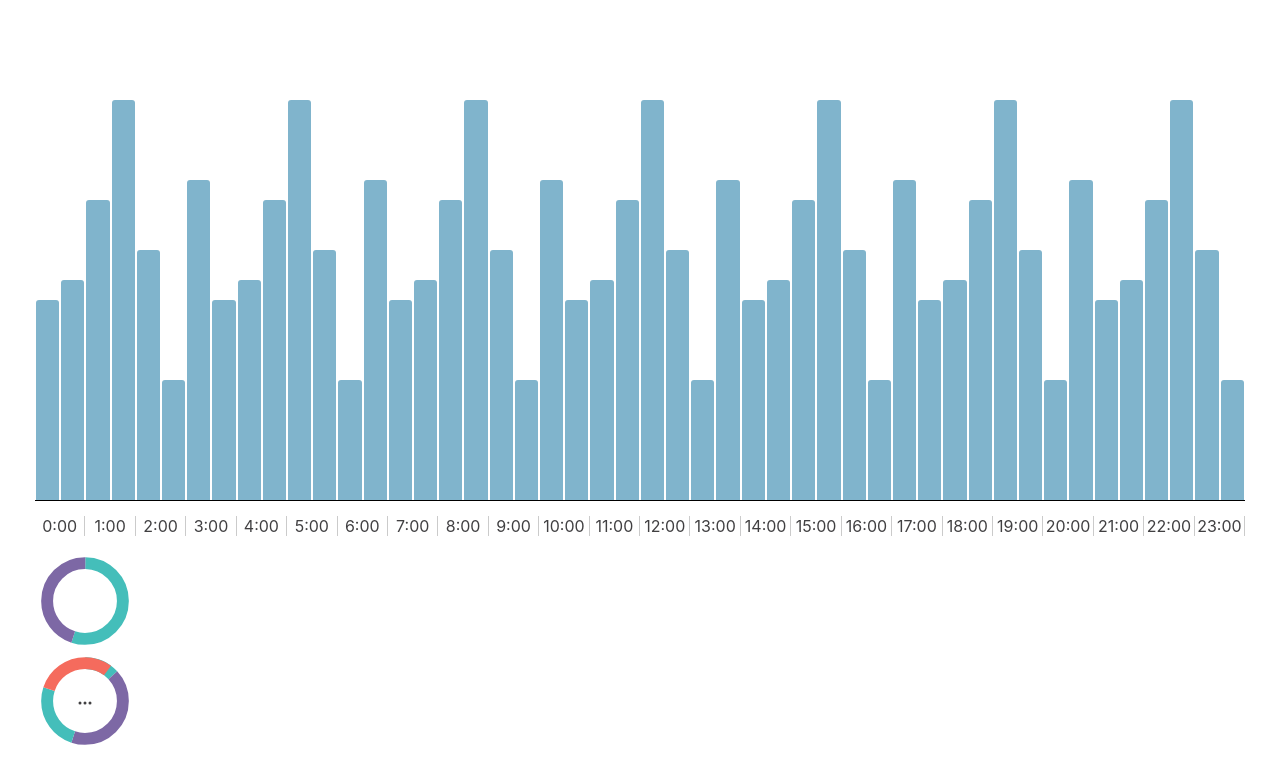
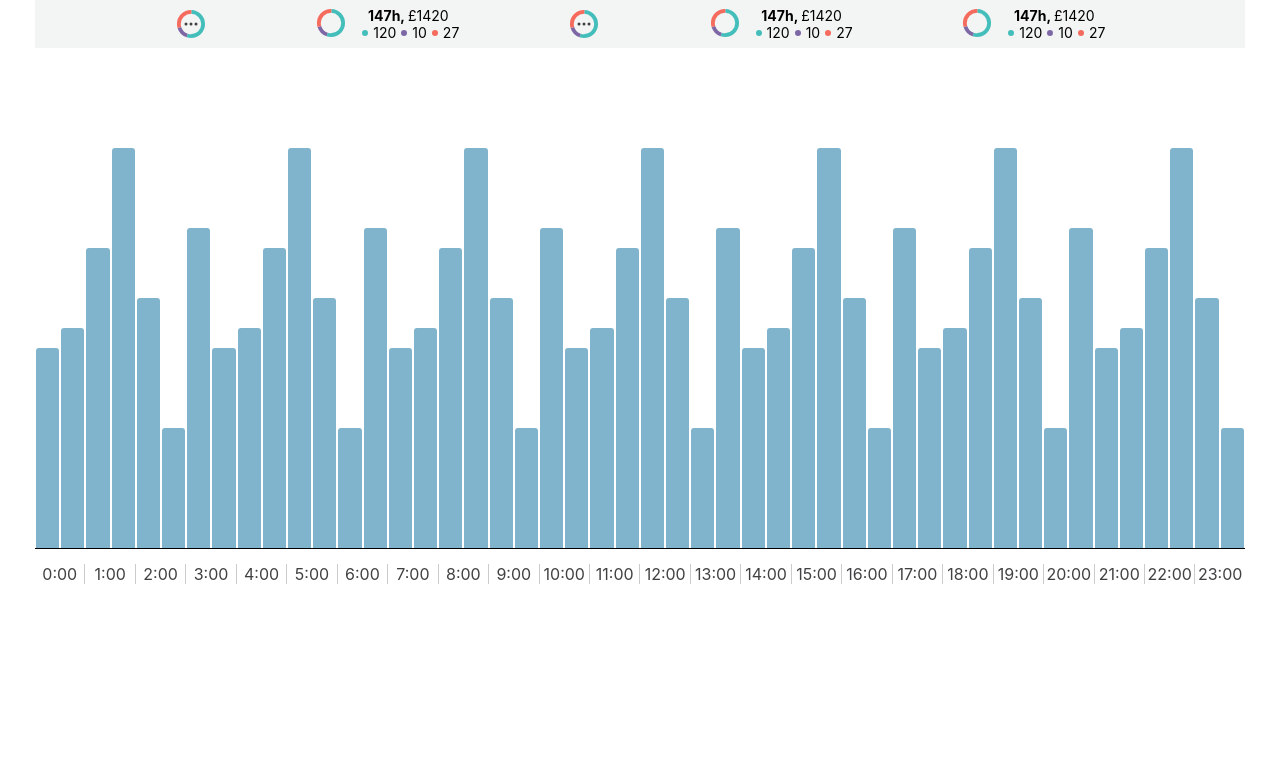
Before and after one commit to tishparichkova/poc-charts, a React (Create React App) app: page / in a window 1280 px wide. Shown: the top 784 px of the page. Built offline with nearby package versions, Linux system fonts and the light colour scheme.

Commit message:
further logic

```diff
--- a/src/App.css
+++ b/src/App.css
@@ -3,21 +3,6 @@
   padding: 0 35px;
 }
 
-.bar-chart-section {
-  overflow: auto;
-  display: flex;
-}
-
-.chart-timeline-holder {
-  flex: 0 0 100%;
-}
-
-.column-chart-wrapper {
-  display: flex;
-  flex-direction: row;
-  overflow: auto;
-}
-
 .App div:last-child > div.timeline-holder > span:last-child {
   border: 0 none;
 }
--- a/src/App.js
+++ b/src/App.js
@@ -1,60 +1,15 @@
 import React from 'react';
 import './App.css';
-import { ColumnChart } from './components/ColumnChart/ColumnChart';
-import { TimeLine } from './components/TimeLine/TimeLine';
-import { PieChart } from './components/PieChart/PieChart';
+import { ChartSection } from './components/ChartSection/ChartSection';
 
 function App() {
-  const pieChartColors = [
-    {  fill: 'transparent', stroke: '#44beba', },
-    {  fill: 'transparent', stroke: '#7d68a5', },
-  ];
-   const pieChartColors2 = [
-    {  fill: 'transparent', stroke: '#44beba', },
-    {  fill: 'transparent', stroke: '#7d68a5', },
-    {  fill: 'transparent', stroke: '#44beba', },
-    {  fill: 'transparent', stroke: '#f56b5d', },
-  ];
-  const mockedDate = [{ "x": 0, "y": 200 },{"x":0.5,"y":220},{"x":1,"y":300},{"x":1.5,"y":400},{"x":2,"y":250},{"x":2.5,"y":120},{"x":3,"y":320},{"x":0,"y":200},{"x":0.5,"y":220},{"x":1,"y":300},{"x":1.5,"y":400},{"x":2,"y":250},{"x":2.5,"y":120},{"x":3,"y":320},{"x":0,"y":200},{"x":0.5,"y":220},{"x":1,"y":300},{"x":1.5,"y":400},{"x":2,"y":250},{"x":2.5,"y":120},{"x":3,"y":320},{"x":0,"y":200},{"x":0.5,"y":220},{"x":1,"y":300},{"x":1.5,"y":400},{"x":2,"y":250},{"x":2.5,"y":120},{"x":3,"y":320},{"x":0,"y":200},{"x":0.5,"y":220},{"x":1,"y":300},{"x":1.5,"y":400},{"x":2,"y":250},{"x":2.5,"y":120},{"x":3,"y":320},{"x":0,"y":200},{"x":0.5,"y":220},{"x":1,"y":300},{"x":1.5,"y":400},{"x":2,"y":250},{"x":2.5,"y":120},{"x":3,"y":320},{"x":0,"y":200},{"x":0.5,"y":220},{"x":1,"y":300},{"x":1.5,"y":400},{"x":2,"y":250},{"x":2.5,"y":120}];
 
   return (
     <div className="App">
-      <div className="bar-chart-section">
-        <div className="chart-timeline-holder">
-          <ColumnChart
-            data={mockedDate}
-          />
-          <TimeLine/>
-        </div>
-        <div className="chart-timeline-holder">
-           <ColumnChart
-            data={mockedDate}
-          />
-          <TimeLine/>
-        </div>
-        <div className="chart-timeline-holder last">
-           <ColumnChart
-            data={mockedDate}
-          />
-          <TimeLine/>
-        </div>
-      </div>
-      <div
-        className="donut-chart-holder">
-        <PieChart
-          colors={pieChartColors}
-          data={[55, 45]}
-          isWithDots={false}
-        />
-      </div>
-
-      <div
-        className="donut-chart-holder">
-        <PieChart
-          colors={pieChartColors2}
-          data={[13, 42, 25, 30]}
-          isWithDots={true}
-        />
+      <div className="charts-section">
+        <ChartSection />
+        <ChartSection />
+        <ChartSection />
       </div>
     </div>
   );
--- /dev/null
+++ b/src/components/ChartSection/ChartSection.js
@@ -0,0 +1,63 @@
+import React from 'react';
+import './ChartSection.scss';
+import { ColumnChart } from './../ColumnChart/ColumnChart';
+import { TimeLine } from './../TimeLine/TimeLine';
+import { PieChart } from './../PieChart/PieChart';
+import { mockedData } from './../../mockedData';
+
+/**
+ * ChartSection holds - column charts and pieCharts components
+ *
+ */
+const ChartSection = () => {
+  return (
+    <>
+      <div className="chart-section">
+
+        <div className="pie-charts-holder">
+          <PieChart
+            colors={mockedData.pieChartColors}
+            data={mockedData.pieElements}
+            isWithDots={true}
+          />
+          <PieChart
+            colors={mockedData.pieChartColors}
+            data={mockedData.pieElements}
+            isWithDots={false}
+            legend={mockedData.legend}
+          />
+
+          <PieChart
+            colors={mockedData.pieChartColors}
+            data={mockedData.pieElements}
+            isWithDots={true}
+          />
+
+          <PieChart
+            colors={mockedData.pieChartColors}
+            data={mockedData.pieElements}
+            isWithDots={false}
+            legend={mockedData.legend}
+          />
+
+          <PieChart
+            colors={mockedData.pieChartColors}
+            data={mockedData.pieElements}
+            isWithDots={false}
+            legend={mockedData.legend}
+
+          />
+        </div>
+
+        <div className="chart-timeline-holder">
+          <ColumnChart
+            data={mockedData.coordinates}
+          />
+          <TimeLine/>
+        </div>
+      </div>
+    </>
+  )
+};
+
+export { ChartSection };
--- /dev/null
+++ b/src/components/ChartSection/ChartSection.scss
@@ -0,0 +1,23 @@
+.charts-section {
+  overflow: auto;
+  display: flex;
+
+  .chart-section {
+    flex: 0 0 100%;
+  }
+}
+
+.chart-timeline-holder{
+  flex: 0 0 100%;
+}
+
+.pie-charts-holder {
+  box-sizing: border-box;
+  width: 100%;
+  height: 48px;
+  background-color: #f3f4f4;
+  padding: 10px 31px;
+  display: flex;
+  align-items: center;
+  justify-content: space-evenly;
+}
--- a/src/components/ColumnChart/ColumnChart.js
+++ b/src/components/ColumnChart/ColumnChart.js
@@ -12,7 +12,7 @@ const MAX_HEIGHT = 500;
  */
 const ColumnChart = ({ data }) => {
   return (
-    <div className="chart-holder">
+    <div className="column-chart-holder">
       {data.map((el, index) => {
         let style = {
           height: `${(el.y / MAX_HEIGHT) * 100}%`,
--- a/src/components/ColumnChart/ColumnChart.scss
+++ b/src/components/ColumnChart/ColumnChart.scss
@@ -1,7 +1,13 @@
-.chart-holder {
+.column-chart-wrapper {
+  display: flex;
+  flex-direction: row;
+  overflow: auto;
+}
+
+.column-chart-holder {
   width: 100%;
   border-bottom: 1px solid black;
-  height: 500px;
+  height: 500px; // this shouldd be changed later - now is POC
   display: flex;
   flex-direction: row;
   align-items: flex-end;
--- a/src/components/PieChart/PieChart.js
+++ b/src/components/PieChart/PieChart.js
@@ -7,12 +7,13 @@ import './PieChart.scss';
  *
  * @param {Array} options - list of attributes to be set to the element like: fill, stroke, strokedashArray, and strokedashOffset
  */
-const PieChart = ({ colors, data, isWithDots }) => {
+const PieChart = ({ colors, data, isWithDots, legend }) => {
+
   const [details, setDetails] = useState([]);
 
   useEffect(() => {
     let options = [];
-    let strokeDashOffet = 25;
+    let strokeDashOffset = 25;
     let singleSlice = {};
 
     for (let counter = 0; counter < colors.length; counter++) {
@@ -20,9 +21,9 @@ const PieChart = ({ colors, data, isWithDots }) => {
 
       singleSlice.strokeDashArray = `${data[counter]} ${100 - data[counter]}`;
 
-      strokeDashOffet = counter === 0 ? 25 : strokeDashOffet - data[counter - 1];
+      strokeDashOffset = counter === 0 ? 25 : strokeDashOffset - data[counter - 1];
 
-      singleSlice.strokeDashOffet = strokeDashOffet;
+      singleSlice.strokeDashOffset = strokeDashOffset;
 
       options.push(singleSlice);
     }
@@ -33,6 +34,7 @@ const PieChart = ({ colors, data, isWithDots }) => {
 
 
   return (
+    <div className="pie-chart-holder">
       <div className="pie-chart">
           {isWithDots &&
             <div className="dots-holder">
@@ -51,10 +53,30 @@ const PieChart = ({ colors, data, isWithDots }) => {
                     fill={el.fill}
                     stroke={el.stroke}
                     strokeDasharray={el.strokeDashArray}
-                  strokeDashoffset={`${el.strokeDashOffet}`}>
+                    strokeDashoffset={`${el.strokeDashOffset}`}>
                   </circle>
               )})}
             </svg>
+          }
+      </div>
+      {!!details.length && legend && !!legend.slices.length &&
+        <div className="legend">
+            <div>
+              <b> {legend.hours}h, </b>
+              <span> &pound;{legend.pounds} </span>
+            </div>
+            <div className="legend__information">
+              {legend.slices.map((slice, index) => (
+                <span key={index}>
+                  <span
+                    className="legend__information__color"
+                    style={{"backgroundColor": details[index].stroke}}
+                  />
+                  {slice}
+                </span>
+              ))}
+            </div>
+        </div>
       }
     </div>
   );
--- a/src/components/PieChart/PieChart.scss
+++ b/src/components/PieChart/PieChart.scss
@@ -1,18 +1,18 @@
-.App {
-  .donut-chart-holder {
-    width: 100px;
-    height: 100px;
-  }
-
-  circle {
-    stroke-width: 5;
-    cx: 21;
-    cy: 21;
-    r: 15.91549430918954;
-  }
+.pie-chart-holder {
+  display: inherit;
+  position: relative;
 
   .pie-chart {
-    position: relative;
+    display: flex;
+    width: 32px;
+    height: 32px;
+
+    circle {
+      stroke-width: 5;
+      cx: 21;
+      cy: 21;
+      r: 15.91549430918954;
+    }
   }
 
   .dots-holder {
@@ -31,4 +31,28 @@
       border-radius: 100%;
     }
   }
+
+  .legend {
+    margin-left: 10px;
+    font-size: 14px;
+
+    &__information {
+      display: flex;
+      justify-content: space-between;
+      align-content: center;
+
+      span {
+        display: inherit;
+        align-items: center;
+      }
+
+      &__color {
+        border-radius: 100%;
+        width: 6px;
+        height: 6px;
+        margin: 0 5px;
+      }
+    }
+
+  }
 }
--- a/src/components/TimeLine/TimeLine.js
+++ b/src/components/TimeLine/TimeLine.js
@@ -8,8 +8,9 @@ import './TimeLine.scss';
 const TimeLine = () => {
   const createLine = () => {
     const children = [];
+    const HOURS = 24;
 
-    for (let i = 0; i < 24; i++) {
+    for (let i = 0; i < HOURS; i++) {
       children.push(<span key={i} className="single-item">{`${i}:00`}</span>)
     }
 
--- /dev/null
+++ b/src/mockedData.js
@@ -0,0 +1,13 @@
+export const mockedData = {
+  pieChartColors: [
+    {  fill: 'transparent', stroke: '#44beba', },
+    {  fill: 'transparent', stroke: '#7d68a5', },
+    {  fill: 'transparent', stroke: '#f56b5d', },
+  ],
+
+  pieElements: [55, 15, 30],
+
+  coordinates: [{ "x": 0, "y": 200 },{"x":0.5,"y":220},{"x":1,"y":300},{"x":1.5,"y":400},{"x":2,"y":250},{"x":2.5,"y":120},{"x":3,"y":320},{"x":0,"y":200},{"x":0.5,"y":220},{"x":1,"y":300},{"x":1.5,"y":400},{"x":2,"y":250},{"x":2.5,"y":120},{"x":3,"y":320},{"x":0,"y":200},{"x":0.5,"y":220},{"x":1,"y":300},{"x":1.5,"y":400},{"x":2,"y":250},{"x":2.5,"y":120},{"x":3,"y":320},{"x":0,"y":200},{"x":0.5,"y":220},{"x":1,"y":300},{"x":1.5,"y":400},{"x":2,"y":250},{"x":2.5,"y":120},{"x":3,"y":320},{"x":0,"y":200},{"x":0.5,"y":220},{"x":1,"y":300},{"x":1.5,"y":400},{"x":2,"y":250},{"x":2.5,"y":120},{"x":3,"y":320},{"x":0,"y":200},{"x":0.5,"y":220},{"x":1,"y":300},{"x":1.5,"y":400},{"x":2,"y":250},{"x":2.5,"y":120},{"x":3,"y":320},{"x":0,"y":200},{"x":0.5,"y":220},{"x":1,"y":300},{"x":1.5,"y":400},{"x":2,"y":250},{"x":2.5,"y":120}],
+
+  legend: { hours: 147, pounds: 1420, slices: [120, 10, 27] },
+}
```
Also changed, not shown: src/helpers/pieChartHelper.js (deleted, +0 -34 lines). Lines whose indentation alone changed are shown as unchanged.
